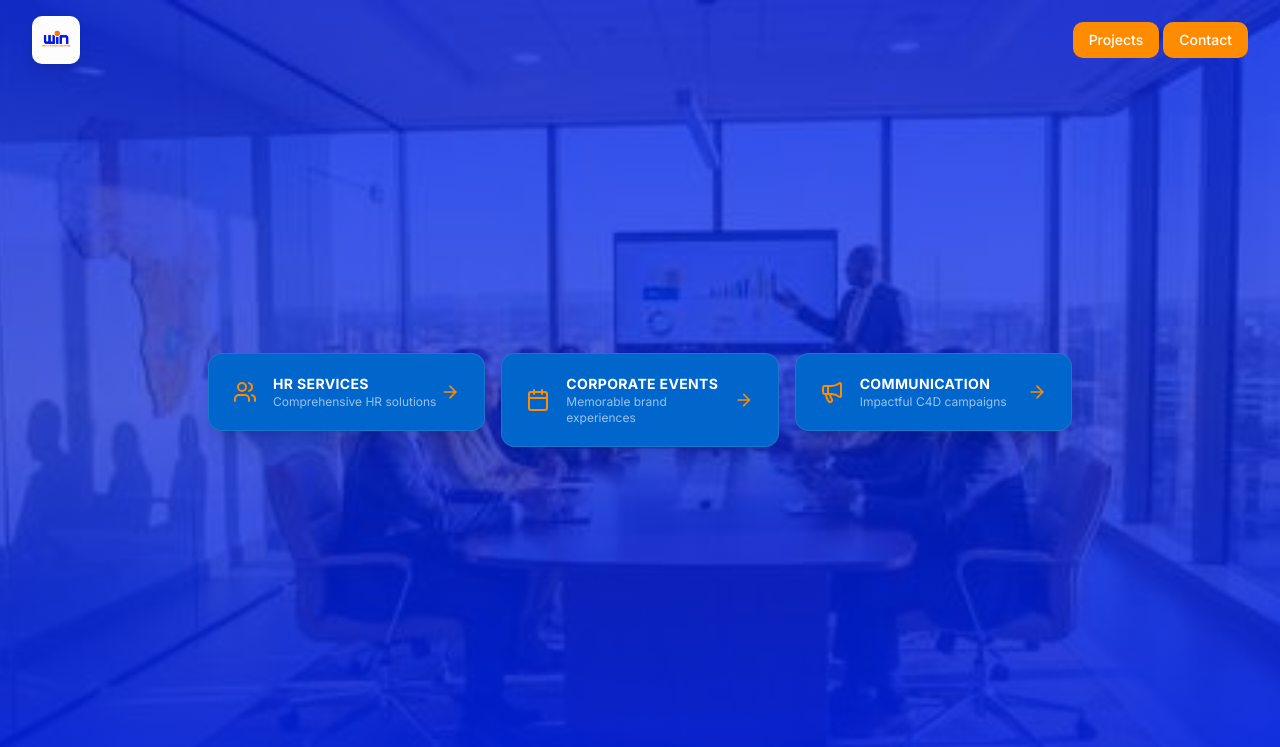
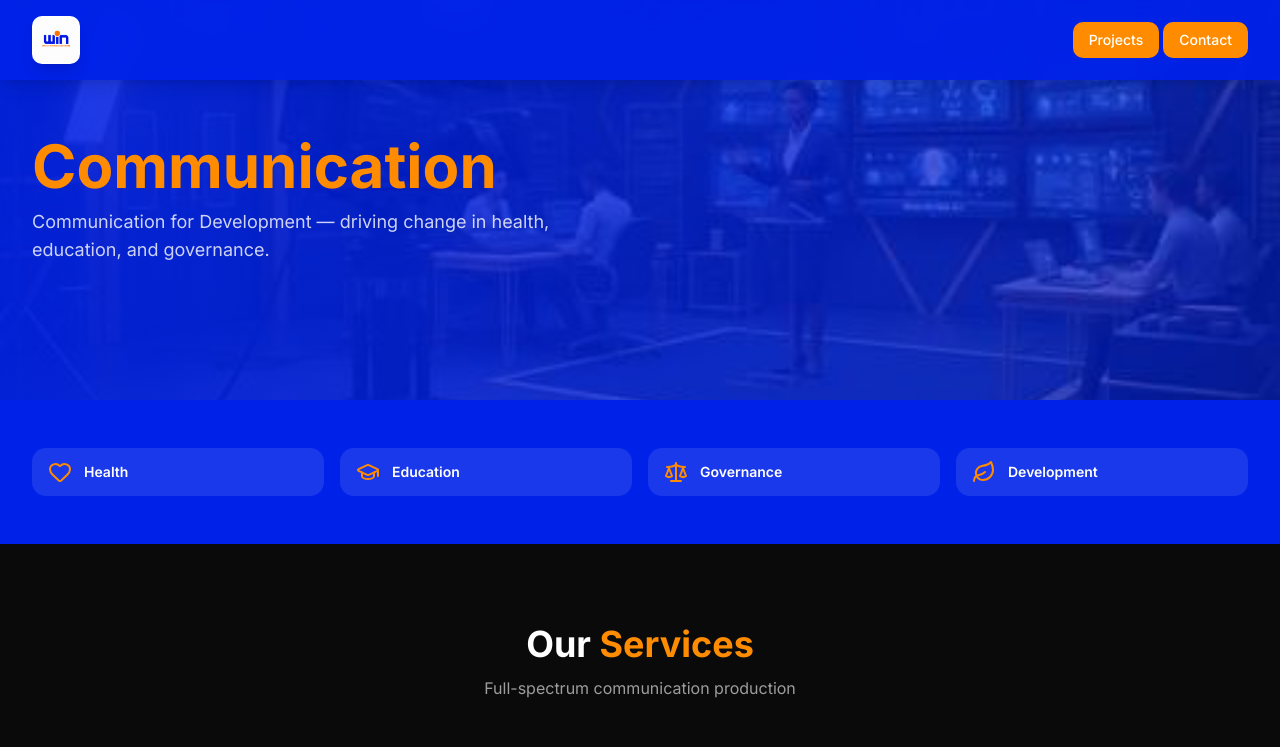
Before and after one commit to Kellysandrine/WIN-site, a React (Vite) app in the folder app/: page /communication-services in a window 1280 px wide. Shown: the top 747 px of the page. Built offline with nearby package versions, Linux system fonts and the light colour scheme.

Commit message:
Replace HashRouter with BrowserRouter and add SiteProvider

```diff
--- a/app/src/main.tsx
+++ b/app/src/main.tsx
@@ -1,13 +1,16 @@
 import { StrictMode } from 'react'
 import { createRoot } from 'react-dom/client'
-import { HashRouter } from 'react-router'
+import { BrowserRouter } from 'react-router'
+import App from './App.tsx'
+import { SiteProvider } from './admin/store.tsx'
 import './index.css'
-import App from './App.tsx'
 
 createRoot(document.getElementById('root')!).render(
   <StrictMode>
-    <HashRouter>
-      <App />
-    </HashRouter>
+    <SiteProvider>
+      <BrowserRouter>
+        <App />
+      </BrowserRouter>
+    </SiteProvider>
   </StrictMode>,
 )
```
